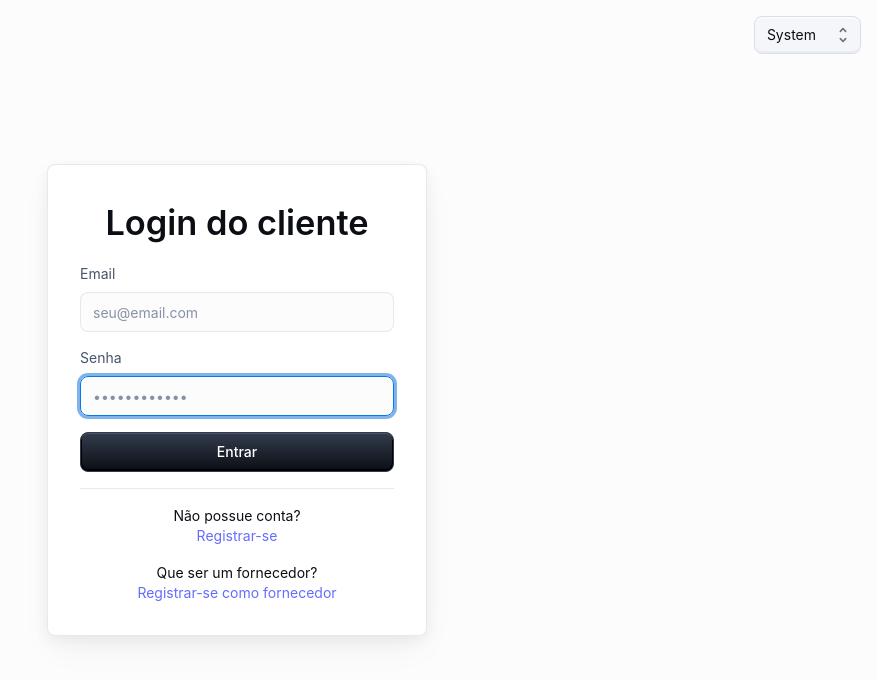
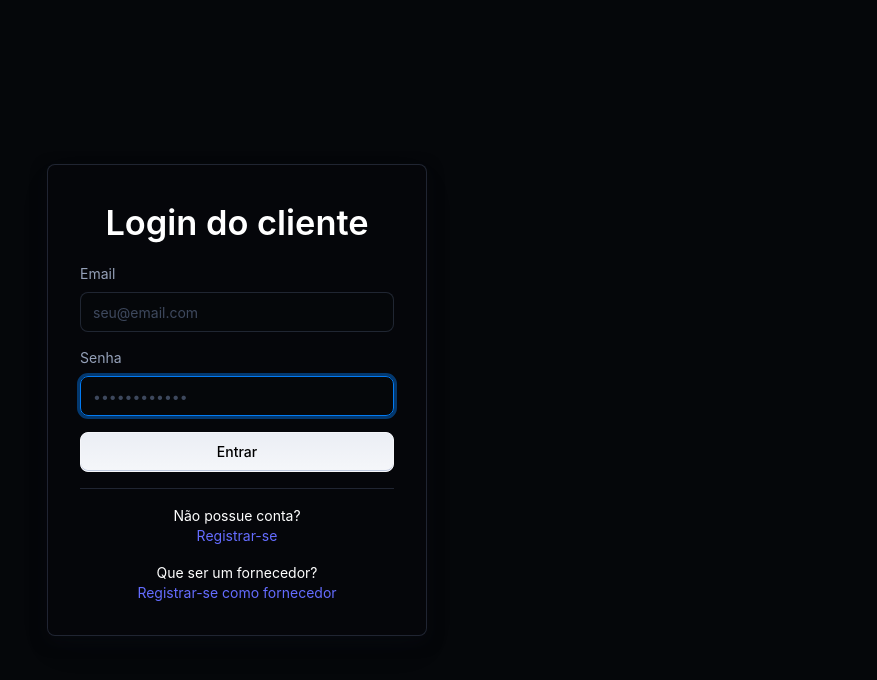
Before and after one commit to joaoparaujocr/clarke, a React (Vite) app in the folder frontend/: page /customers/login in a window 1280 px wide. Shown: the top 680 px of the page, without its empty margins (403-1280 px from the left). Built offline with nearby package versions, Linux system fonts and the light colour scheme; no server answers.

Commit message:
fix: default dark theme

```diff
--- a/frontend/src/pages/customers/Login.tsx
+++ b/frontend/src/pages/customers/Login.tsx
@@ -9,7 +9,6 @@ import Typography from '@mui/material/Typography';
 import Stack from '@mui/material/Stack';
 import MuiCard from '@mui/material/Card';
 import { styled } from '@mui/material/styles';
-import ColorModeSelect from '../../shared-theme/ColorModeSelect';
 import { NavLink, useNavigate } from 'react-router';
 import { Controller, SubmitHandler, useForm } from 'react-hook-form';
 import { zodResolver } from '@hookform/resolvers/zod';
@@ -95,7 +94,6 @@ export default function Login() {
     <>
       <CssBaseline enableColorScheme />
       <SignInContainer display='flex' direction="column" width="100%" sx={{ minHeight: '100vh' }}>
-        <ColorModeSelect sx={{ position: 'fixed', top: '1rem', right: '1rem' }} />
         <Card variant="outlined">
           <Typography
             component="h1"
--- a/frontend/src/shared-theme/AppTheme.tsx
+++ b/frontend/src/shared-theme/AppTheme.tsx
@@ -46,7 +46,7 @@ export default function AppTheme(props: AppThemeProps) {
     return <React.Fragment>{children}</React.Fragment>;
   }
   return (
-    <ThemeProvider theme={theme} disableTransitionOnChange>
+    <ThemeProvider theme={theme} defaultMode='dark' disableTransitionOnChange>
       {children}
     </ThemeProvider>
   );
```
Lines whose indentation alone changed are shown as unchanged.
